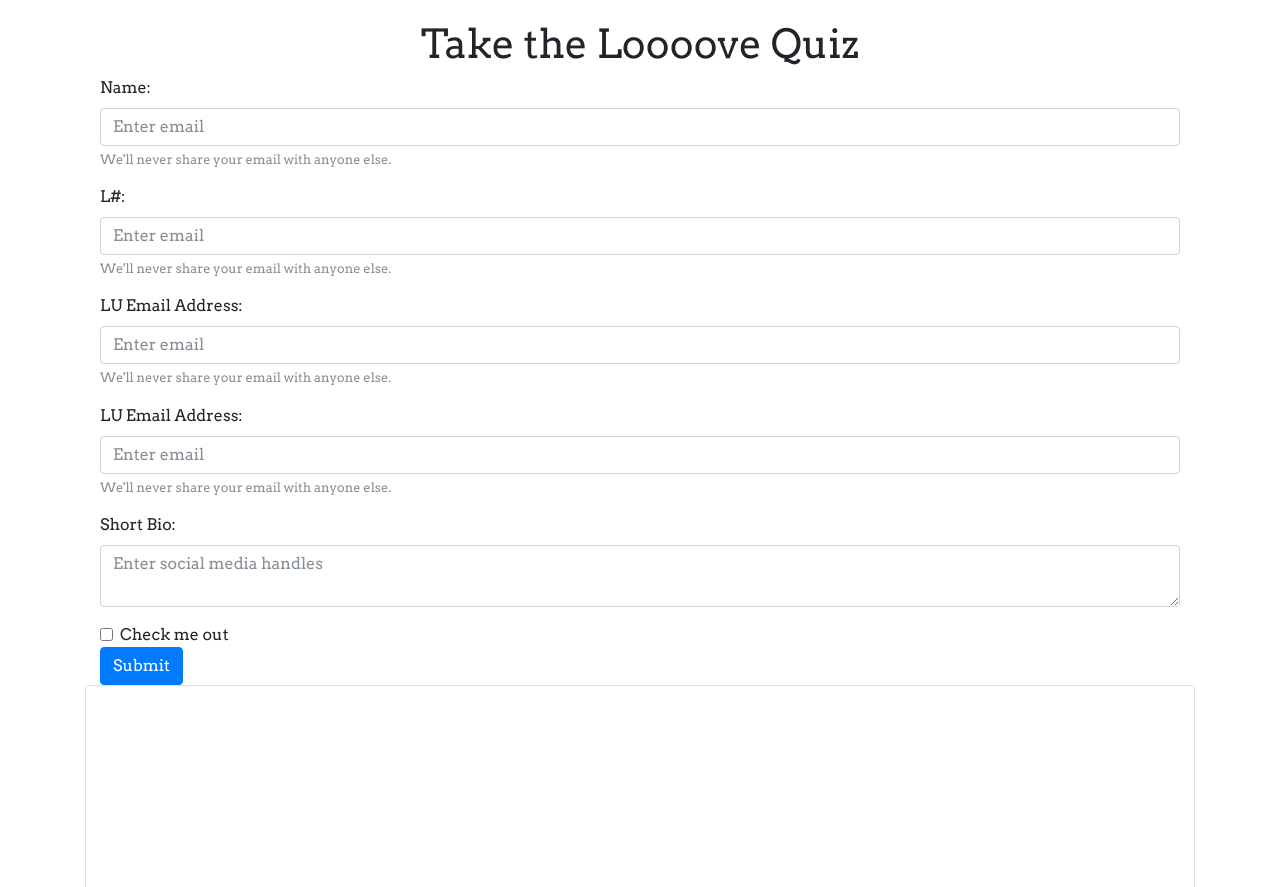
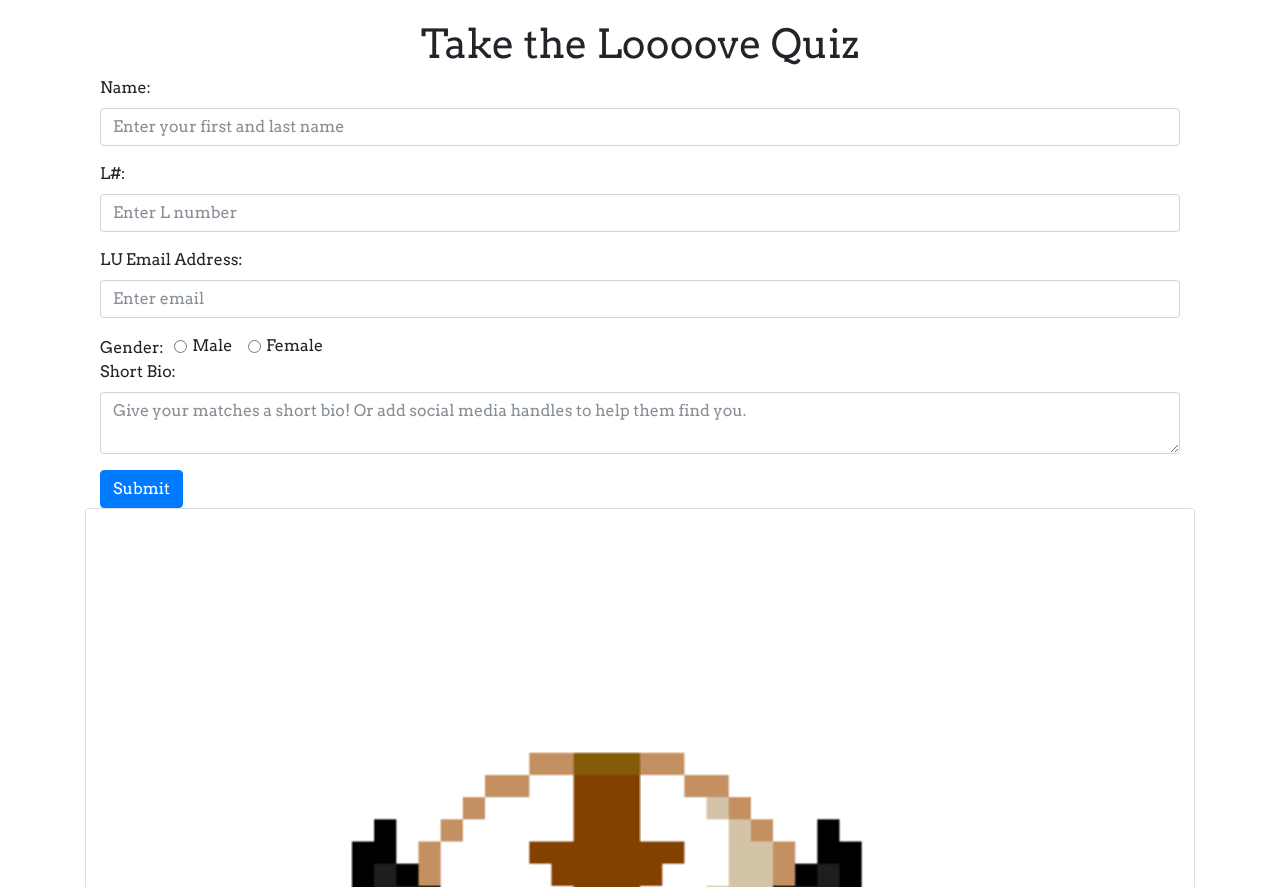
Before and after one commit to mpreyes/BisonMatch2.0, a PHP site: page /bmQuiz.php in a window 1280 px wide. Shown: the part 56-943 px from the top of the page. Run offline with PHP 8.4, Linux system fonts and the light colour scheme; some libraries are stand-ins or nearby versions.

Commit message:
student form

```diff
--- a/bmQuiz.php
+++ b/bmQuiz.php
@@ -57,46 +57,36 @@
   <form>
   <div class="form-group">
     <label for="exampleInputEmail1">Name:</label>
-    <input type="email" class="form-control" id="exampleInputEmail1" aria-describedby="emailHelp" placeholder="Enter email">
-    <small id="emailHelp" class="form-text text-muted">We'll never share your email with anyone else.</small>
+    <input type="text" class="form-control" id="exampleInputEmail1" aria-describedby="emailHelp" placeholder="Enter your first and last name" required="required">
   </div>
   <div class="form-group">
     <label for="exampleInputEmail1">L#:</label>
-    <input type="email" class="form-control" id="exampleInputEmail1" aria-describedby="emailHelp" placeholder="Enter email">
-    <small id="emailHelp" class="form-text text-muted">We'll never share your email with anyone else.</small>
+    <input type="email" class="form-control" id="exampleInputEmail1" aria-describedby="emailHelp" placeholder="Enter L number">
   </div>
 
   <div class="form-group">
     <label for="exampleInputEmail1">LU Email Address:</label>
     <input type="email" class="form-control" id="exampleInputEmail1" aria-describedby="emailHelp" placeholder="Enter email">
-    <small id="emailHelp" class="form-text text-muted">We'll never share your email with anyone else.</small>
   </div>
-
-  <div class="form-group">
-    <label for="exampleInputEmail1">LU Email Address:</label>
-    <input type="email" class="form-control" id="exampleInputEmail1" aria-describedby="emailHelp" placeholder="Enter email">
-    <small id="emailHelp" class="form-text text-muted">We'll never share your email with anyone else.</small>
+   Gender: &nbsp;
+  <div class="form-check form-check-inline">
+    <input class="form-check-input" type="radio" name="inlineRadioOptions" id="inlineRadio1" value="option1">
+    <label class="form-check-label" for="inlineRadio1">Male</label>
+  </div>
+  <div class="form-check form-check-inline">
+    <input class="form-check-input" type="radio" name="inlineRadioOptions" id="inlineRadio2" value="option2">
+    <label class="form-check-label" for="inlineRadio2">Female</label>
   </div>
 
   <div class="form-group">
    <label for="exampleFormControlTextarea1">Short Bio:</label>
-   <textarea class="form-control" id="exampleFormControlTextarea1" placeholder="Enter social media handles" rows="2"></textarea>
+   <textarea class="form-control" id="exampleFormControlTextarea1" placeholder="Give your matches a short bio! Or add social media handles to help them find you." rows="2"></textarea>
  </div>
 
-
-
-
-  <div class="form-check">
-    <input type="checkbox" class="form-check-input" id="exampleCheck1">
-    <label class="form-check-label" for="exampleCheck1">Check me out</label>
-  </div>
   <button type="submit" class="btn btn-primary">Submit</button>
 </form>
 
 </div>
-
-
-
 
 
       <div class="card mb-3">
```
